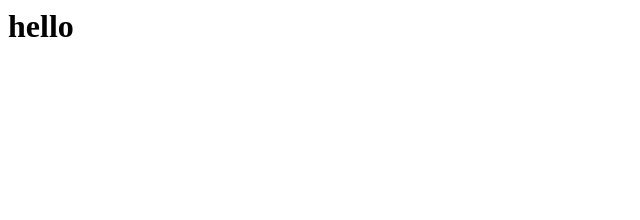
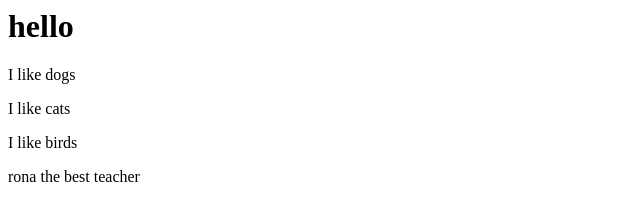
Before and after one commit to theara-rit/test_git_branch, a plain HTML site: page index.html in a window 1280 px wide. Shown: the whole page, without its empty margins (0-640 px from the left). Drawn offline with Linux system fonts and the light colour scheme.

Commit message:
add teacher ronan

```diff
--- a/index.html
+++ b/index.html
@@ -1 +1,7 @@
 <h1>hello</h1>
+
+
+<p>I like dogs</p>
+<p>I like cats</p>
+<p>I like birds</p>
+<p>rona the best teacher</p>
```
